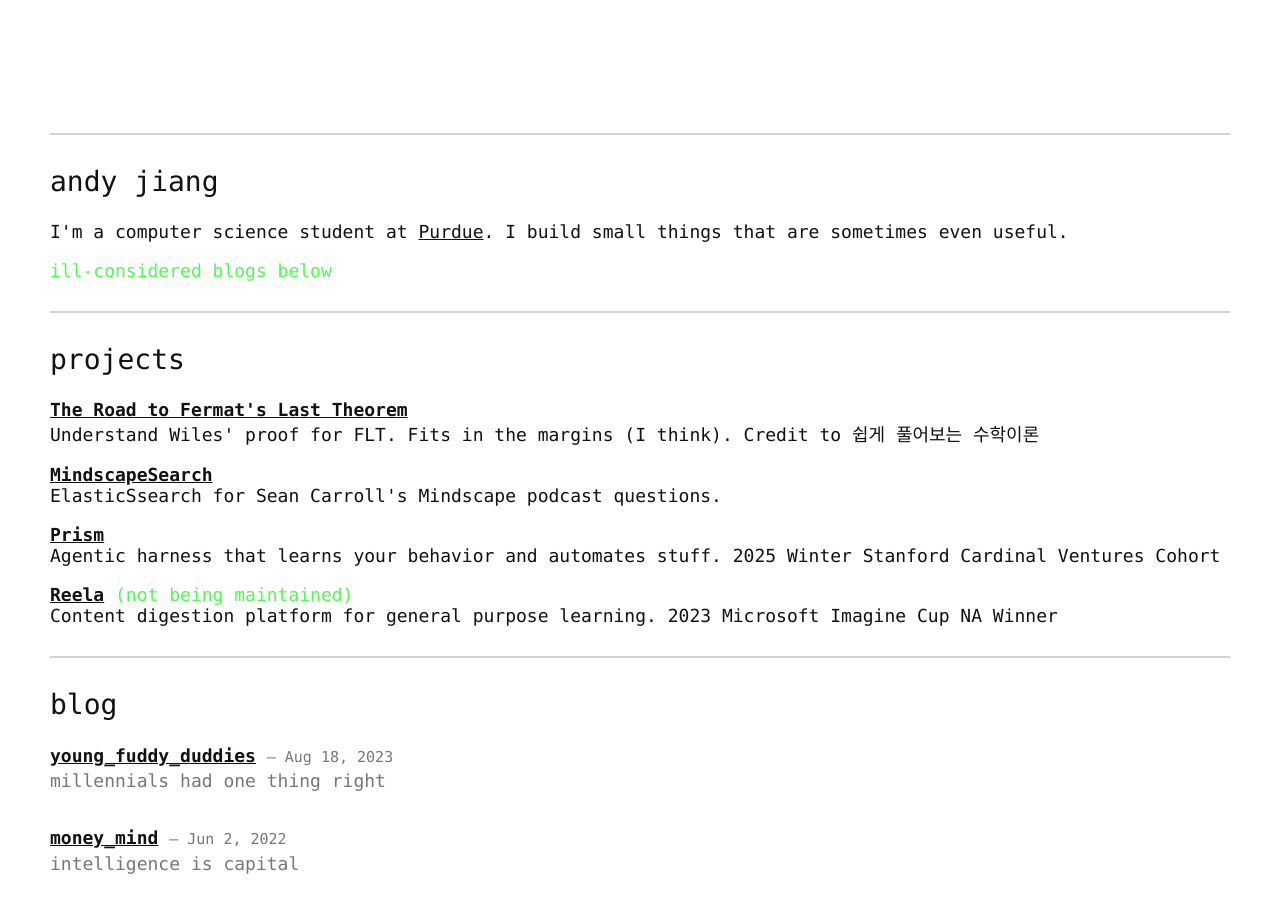
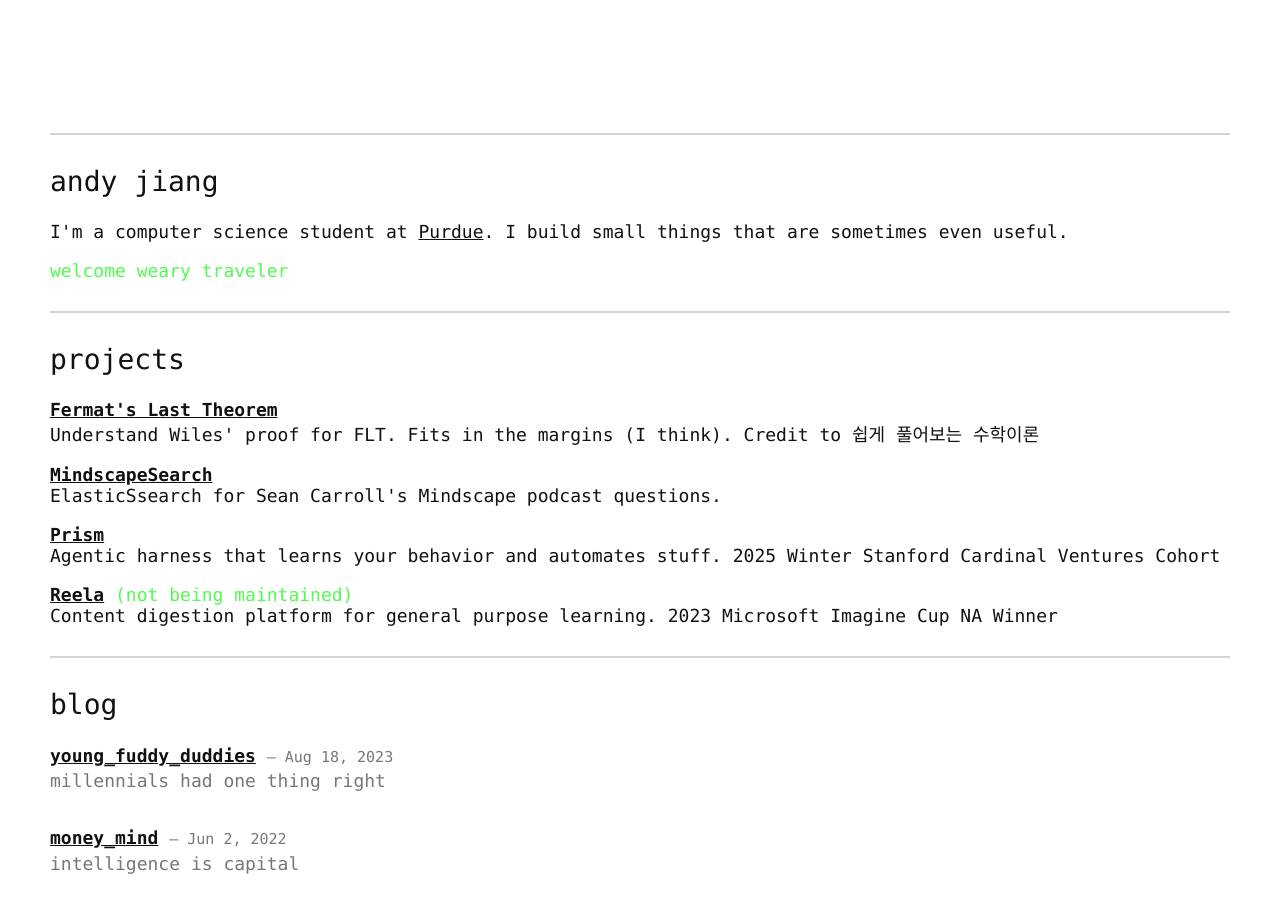
Before and after one commit to PandaTobi/andyjiang, a Jekyll site: the page built from index.html, in a window 1280 px wide and 900 px high, scrolled down 797 px. Built offline with Jekyll 4.4.1, drawn with Linux system fonts in a browser that asks for light colours.

Commit message:
more edits

```diff
--- a/index.html
+++ b/index.html
@@ -18,12 +18,12 @@ layout: default
 <h2 id="about">andy jiang</h2>
 <p>I'm a computer science student at <a href="https://www.cs.purdue.edu/">Purdue</a>. I build small things that are sometimes even useful.</p>
 
-<p><span style="color:var(--accent)">ill-considered blogs below</span></p>
+<p><span style="color:var(--accent)">welcome weary traveler</span></p>
 
 <hr>
 <h2 id="projects">projects</h2>
 
-<p><a href="{{ '/flt/' | relative_url }}"><b>The Road to Fermat's Last Theorem</b></a><br/>
+<p><a href="{{ '/flt/' | relative_url }}"><b>Fermat's Last Theorem</b></a><br/>
   Understand Wiles' proof for FLT. Fits in the margins (I think). Credit to 쉽게 풀어보는 수학이론</p>
 
 <p><a href="https://mindscapesear.ch/"><b>MindscapeSearch</b></a><br/>
@@ -55,7 +55,7 @@ layout: default
 <h2 id="contact">contact</h2>
 <p>
   <a href="mailto:{{ site.email }}">{{ site.email }}</a><span class="separator">|</span>
-  <a href="https://github.com/{{ site.github }}">github</a><span class="separator">|</span>
+  <!-- <a href="https://github.com/{{ site.github }}">github</a><span class="separator">|</span> -->
   <a href="https://www.linkedin.com/in/andy-jiang42/">linkedin</a><span class="separator">|</span>
   <a href="{{ '/feed.xml' | relative_url }}">rss</a>
 </p>
```
